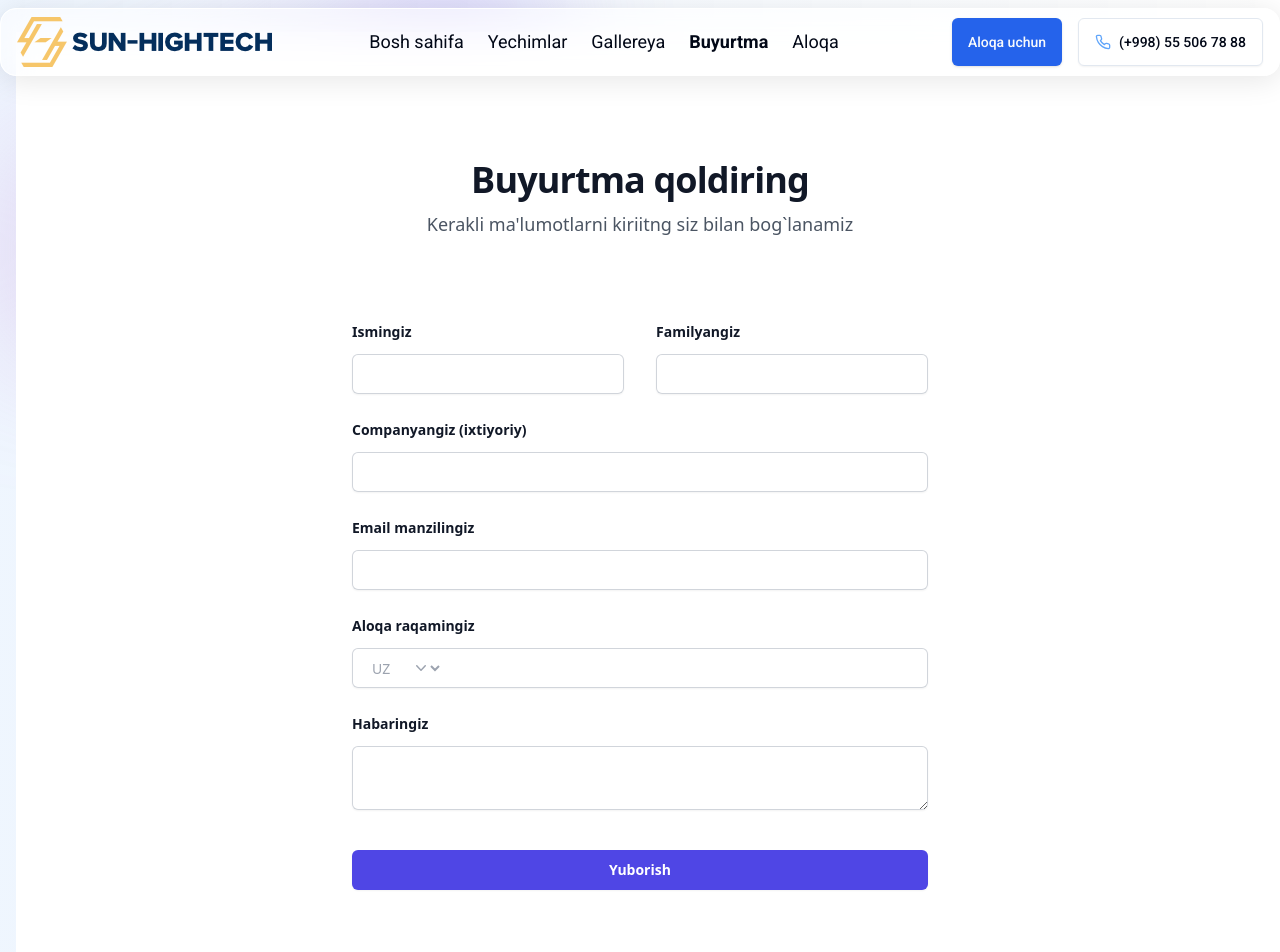
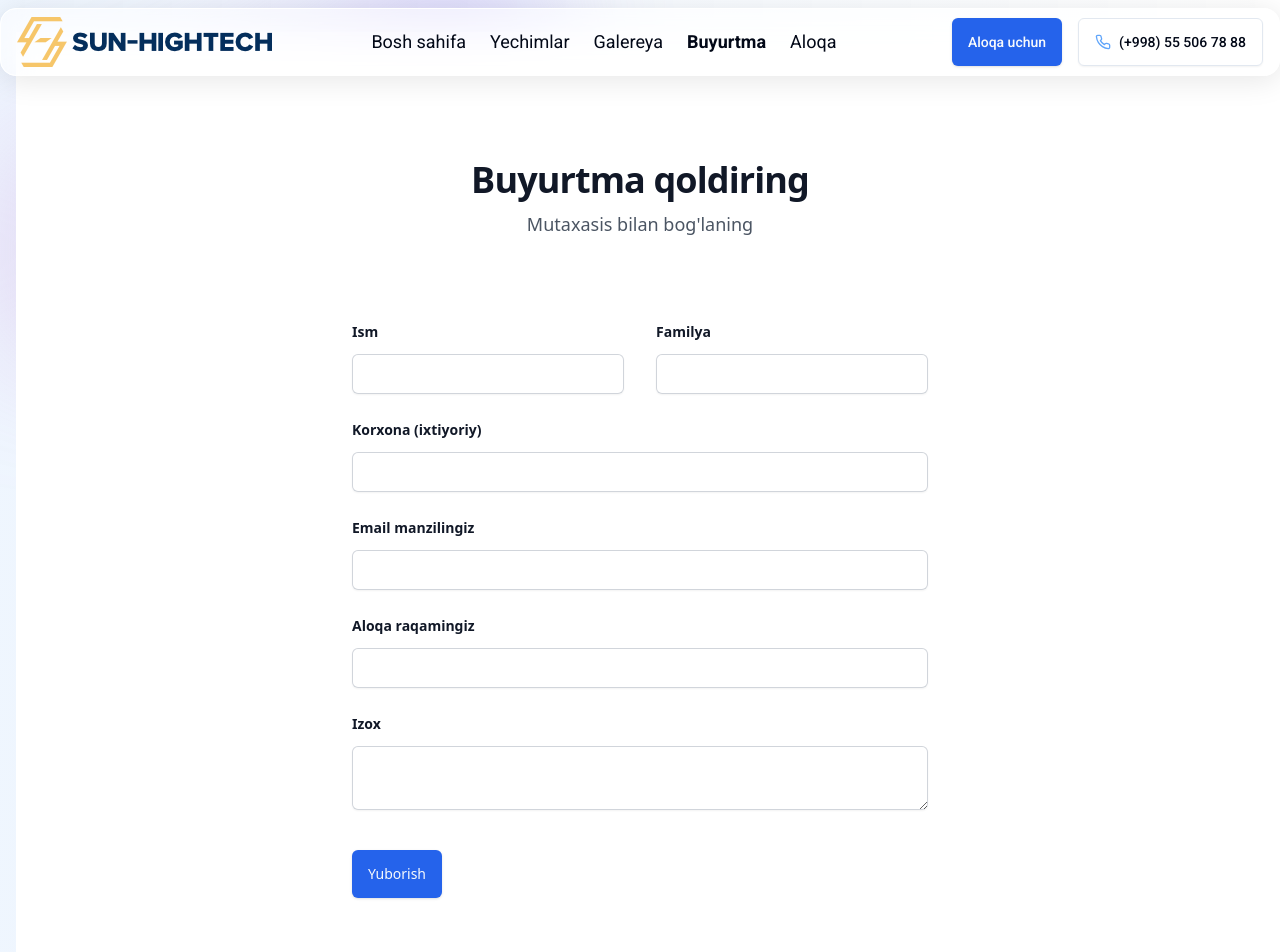
Before and after one commit to Farki-Devv/Sun-hightech-company, a React (Vite) app: page /order in a window 1280 px wide. Shown: the top 952 px of the page. Built offline with nearby package versions, Linux system fonts and the light colour scheme.

Commit message:
company website change

```diff
--- a/src/constants/index.ts
+++ b/src/constants/index.ts
@@ -8,7 +8,7 @@ const navlink = [
 		href: '/solution',
 	},
 	{
-		label: 'Gallereya',
+		label: 'Galereya',
 		href: '/gallery',
 	},
 	// {
@@ -28,17 +28,17 @@ const navlink = [
 const advantages = [
 	{
 		title: 'Ishlab chiqarish',
-		description: `Biz O'zbekistonning sanoat salohiyatiga o'z hissamizni qo'shmoqdamiz`,
+		description: `O'zbekistonning sanoat salohiyatiga xissa qo'shamiz`,
 		photo: './icon3.png',
 	},
 	{
 		title: 'Loyihalash va o`rnatish',
-		description: 'Quyosh elektr stantsiyalarini o`rnatamiz',
+		description: 'Quyosh elektr stantsiyalarini o`rnatamiz va ta`mirlaymiz',
 		photo: './icon2.png',
 	},
 	{
 		title: 'Kafolatlangan sifat',
-		description: 'Har bir loyihaga ma`sulyat',
+		description: 'Har bir loyihaga ma`sulyat bilan yondashamiz',
 		photo: './icon3.png',
 	},
 ]
--- a/src/pages/home.tsx
+++ b/src/pages/home.tsx
@@ -133,7 +133,7 @@ function Home() {
 									</div>
 									<div className='flex-grow pl-4'>
 										<h2 className='font-medium title-font text-sm text-gray-900 mb-1 tracking-wider'>
-											Mahsulotlarimz
+											Mahsulot va Xizmatlarimiz
 										</h2>
 										<p className='leading-relaxed'>
 											Quyosh elektr stantsiyasi qismlari, Quyosh modullari ,
@@ -188,7 +188,7 @@ function Home() {
 				<div className='max-w-7xl mx-auto h-96 card p-10'>
 					<div className='flex flex-col gap-4'>
 						<span className='max-md:text-2xl text-3xl'>
-							Ko`proq ma'lumot oling
+							Biz bilan bog'laning
 						</span>
 						<div className='flex gap-10'>
 							<Input
--- a/src/pages/order.tsx
+++ b/src/pages/order.tsx
@@ -1,3 +1,5 @@
+import { Button } from '@/components/ui/button'
+
 function Order() {
 	return (
 		<div>
@@ -19,21 +21,17 @@ function Order() {
 						Buyurtma qoldiring
 					</h2>
 					<p className='mt-2 text-lg leading-8 text-gray-600'>
-						Kerakli ma'lumotlarni kiriitng siz bilan bog`lanamiz
+						Mutaxasis bilan bog'laning
 					</p>
 				</div>
-				<form
-					action='#'
-					method='POST'
-					className='mx-auto mt-16 max-w-xl sm:mt-20'
-				>
+				<form className='mx-auto mt-16 max-w-xl sm:mt-20'>
 					<div className='grid grid-cols-1 gap-x-8 gap-y-6 sm:grid-cols-2'>
 						<div>
 							<label
 								htmlFor='first-name'
 								className='block text-sm font-semibold leading-6 text-gray-900'
 							>
-								Ismingiz
+								Ism
 							</label>
 							<div className='mt-2.5'>
 								<input
@@ -50,7 +48,7 @@ function Order() {
 								htmlFor='last-name'
 								className='block text-sm font-semibold leading-6 text-gray-900'
 							>
-								Familyangiz
+								Familya
 							</label>
 							<div className='mt-2.5'>
 								<input
@@ -67,7 +65,7 @@ function Order() {
 								htmlFor='company'
 								className='block text-sm font-semibold leading-6 text-gray-900'
 							>
-								Companyangiz (ixtiyoriy)
+								Korxona (ixtiyoriy)
 							</label>
 							<div className='mt-2.5'>
 								<input
@@ -108,26 +106,6 @@ function Order() {
 									<label htmlFor='country' className='sr-only'>
 										Country
 									</label>
-									<select
-										id='country'
-										name='country'
-										className='h-full rounded-md border-0 bg-transparent bg-none py-0 pl-4 pr-9 text-gray-400 focus:ring-2 focus:ring-inset focus:ring-indigo-600 sm:text-sm'
-									>
-										<option>UZ</option>
-										<option>Ru</option>
-									</select>
-									<svg
-										className='pointer-events-none absolute right-3 top-0 h-full w-5 text-gray-400'
-										viewBox='0 0 20 20'
-										fill='currentColor'
-										aria-hidden='true'
-									>
-										<path
-											fill-rule='evenodd'
-											d='M5.23 7.21a.75.75 0 011.06.02L10 11.168l3.71-3.938a.75.75 0 111.08 1.04l-4.25 4.5a.75.75 0 01-1.08 0l-4.25-4.5a.75.75 0 01.02-1.06z'
-											clip-rule='evenodd'
-										/>
-									</svg>
 								</div>
 								<input
 									type='number'
@@ -143,7 +121,7 @@ function Order() {
 								htmlFor='message'
 								className='block text-sm font-semibold leading-6 text-gray-900'
 							>
-								Habaringiz
+								Izox
 							</label>
 							<div className='mt-2.5'>
 								<textarea
@@ -154,13 +132,8 @@ function Order() {
 							</div>
 						</div>
 					</div>
-					<div className='mt-10'>
-						<button
-							type='submit'
-							className='block w-full rounded-md bg-indigo-600 px-3.5 py-2.5 text-center text-sm font-semibold text-white shadow-sm hover:bg-indigo-500 focus-visible:outline focus-visible:outline-2 focus-visible:outline-offset-2 focus-visible:outline-indigo-600'
-						>
-							Yuborish
-						</button>
+					<div className='mt-10 w-full'>
+						<Button>Yuborish</Button>
 					</div>
 				</form>
 			</div>
--- a/src/shared/fixed-bar.tsx
+++ b/src/shared/fixed-bar.tsx
@@ -1,14 +1,10 @@
-import { Button } from '@/components/ui/button'
-
 // this components for Home page
 function FixedBar() {
 	return (
-		<div className='bg-white max-w-9xl h-28 mx-auto shadow-2xl rounded-lg flex justify-between flex-wrap px-10 md:px-24 items-center card'>
+		<div className='bg-white max-w-7xl h-28 mx-auto shadow-2xl rounded-lg flex justify-between flex-wrap px-10 md:px-24 items-center card'>
 			<span className='flex flex-col items-start gap-1 font-grotesk text-primary text-xl max-sm:text-sm'>
 				Tajriba
-				<span className='text-gray-400 text-lg max-sm:text-sm'>
-					10+ yil
-				</span>
+				<span className='text-gray-400 text-lg max-sm:text-sm'>10+ yil</span>
 			</span>
 			<span className='flex flex-col items-start gap-1 font-grotesk text-primary text-xl max-sm:text-sm'>
 				Aloqa raqami
@@ -19,10 +15,9 @@ function FixedBar() {
 			<span className='flex flex-col items-start gap-1 font-grotesk text-primary text-xl max-md:hidden'>
 				Texnik ko'mak
 				<span className='text-gray-400 text-lg'>
-					Mijozlarni 24/7 qo'llab quvvatlaydi{' '}
+					Mijozlarni 24/7 qo'llab quvvatlaymiz
 				</span>
 			</span>
-			<Button className='max-md:hidden'>Yangiliklar</Button>
 		</div>
 	)
 }
--- a/src/shared/footer.tsx
+++ b/src/shared/footer.tsx
@@ -11,7 +11,7 @@ function Footer() {
 				<div className='flex flex-wrap md:text-left text-center order-first'>
 					<div className='lg:w-1/4 md:w-1/2 w-full px-4'>
 						<h2 className='title-font font-medium text-gray-900 tracking-widest text-sm mb-3'>
-							Pages
+							Sahifalar
 						</h2>
 						<nav className='flex flex-col gap-2 mb-10'>
 							{navlink.map(item => (
@@ -23,7 +23,7 @@ function Footer() {
 					</div>
 					<div className='lg:w-1/4 md:w-1/2 w-full px-4'>
 						<h2 className='title-font font-medium text-gray-900 tracking-widest text-sm mb-3'>
-							Features
+							Xizmatlar
 						</h2>
 						<nav className='flex flex-col gap-2 mb-10'>
 							{features.map(item => (
--- a/src/shared/works.tsx
+++ b/src/shared/works.tsx
@@ -5,10 +5,9 @@ import { advantages } from '@/constants'
 function Works() {
 	return (
 		<div className='grid grid-cols-1 max-w-9xl mx-auto gap-4'>
-			<span className='text-primary text-lg font-roboto font-bold text-center'>
-			</span>
+			<span className='text-primary text-lg font-roboto font-bold text-center'></span>
 			<span className='text-5xl font-inter font-semibold text-center'>
-				Bizning avzalliklar
+				Bizning avzalliklarimiz
 			</span>
 			<div className='grid space-y-2 lg:grid-cols-2 xl:grid-cols-3 items-center place-items-center font-montserrat'>
 				{advantages.map(item => (
```
